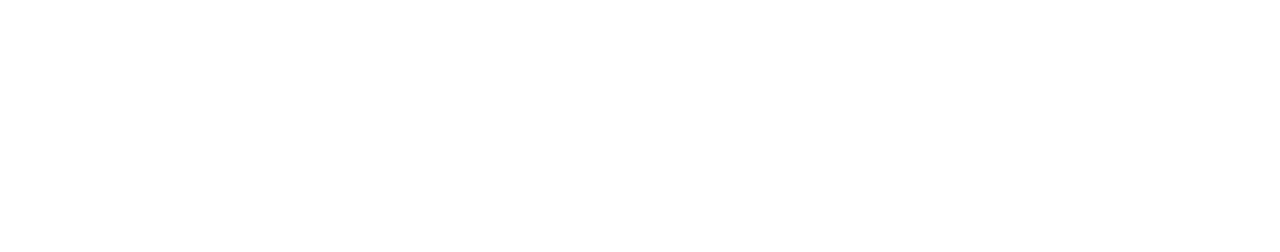
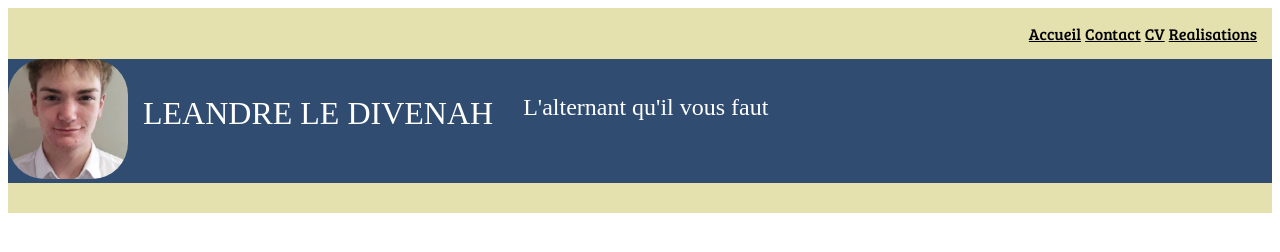
Before and after one commit to LeDivenahLeandre/Portfolio-Leandre-LE-DIVENAH, a plain HTML site: page index.html in a window 1280 px wide. Drawn offline with Linux system fonts and the light colour scheme; a web font is replaced by a local one.

Commit message:
Commencement de la création de la page d'accueil, avec implémentation du footer et header, en leur ajoutant des caracteristiques esthétiques comme la couleur de fond, le thème esthétique général du site a notamment été établi

```diff
--- a/css/style.css
+++ b/css/style.css
@@ -0,0 +1,40 @@
+@import url('https://fonts.googleapis.com/css2?family=Bree+Serif&family=Shrikhand&display=swap');
+
+.top_and_bottom_background {
+    background-color: #e4e1ae;
+    text-align: right;
+    padding: 15px;
+}
+
+.titles {
+    font-family: "Shrikhand", serif;
+    font-weight: 400;
+    font-style: normal;
+    color: white;
+    padding: 15px;
+}
+
+.img {
+    border-radius: 30%;
+    width: 120px;
+    height: 120px;
+    object-fit: cover;
+
+}
+
+.flexbox {
+    display: flex;
+    flex-direction: row;
+    flex-wrap: wrap;
+}
+
+.header_text {
+    font-family: "Bree Serif", serif;
+    font-weight: 400;
+    font-style: normal;
+    color: black;
+}
+
+.main_background {
+    background-color: #304C71;
+}
--- a/index.html
+++ b/index.html
@@ -3,9 +3,38 @@
 <head>
     <meta charset="UTF-8">
     <meta name="viewport" content="width=device-width, initial-scale=1.0">
+    <link rel="stylesheet" href="css/style.css">
     <title>Portfolio Developpeur Leandre Le Divenah</title>
 </head>
 <body>
+    <header class="top_and_bottom_background">
+        <div>
+            <a class="header_text" href="">Accueil</a>
+            <a class="header_text" href="">Contact</a>
+            <a class="header_text" href="">CV</a>
+            <a class="header_text" href="">Realisations</a>
+        </div>
+    </header>
 
+    <main class="main_background">
+        <div class="flexbox">
+            <div>
+                <img class="img" src="img/selfie.png" alt="Jeune homme">
+            </div>
+
+            <div>
+                <h1 style="text-align: center;" class="titles">LEANDRE LE DIVENAH</h1>
+            </div>
+
+            <div>
+                <h2 style="text-align: right;" class="titles">L'alternant qu'il vous faut</h2>
+            </div>
+        </div>
+    </main>
+
+    <footer class="top_and_bottom_background">
+
+
+    </footer>
 </body>
 </html>
```
Also changed, not shown: img/selfie.PNG (added).
